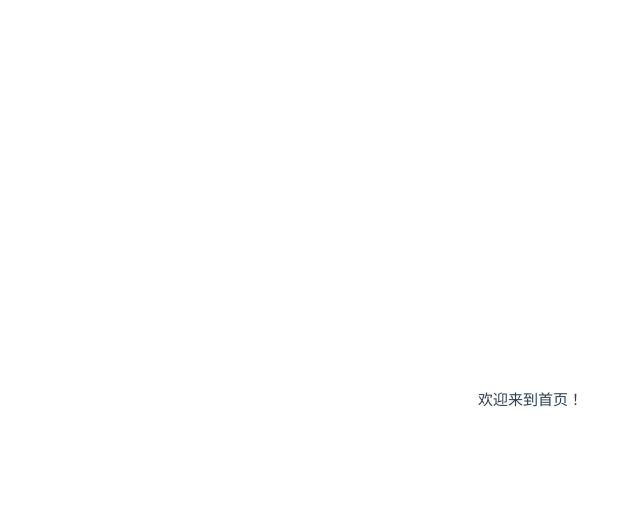
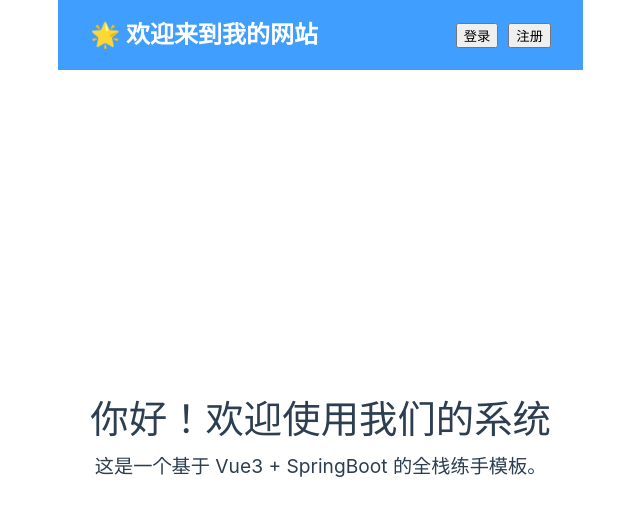
Before and after one commit to gagaNacl/springboot-vue-demo, a Vue app in the folder frontend/: page / in a window 1280 px wide. Shown: the top 516 px of the page, without its empty margins (57-697 px from the left). Built offline with nearby package versions, Linux system fonts and the light colour scheme.

Commit message:
首页 Home.vue 就有了右上角 登录 / 注册按钮！
点击之后，可以自动跳转到对应的页面（虽然现在是空的，但路通了 ✅）

```diff
--- a/frontend/src/router/index.js
+++ b/frontend/src/router/index.js
@@ -5,6 +5,16 @@ const routes = [
     path: '/',
     name: 'home',
     component: () => import('@/views/HomeView.vue') // 你要有一个 Home.vue
+  },
+  {
+    path: '/login',
+    name: 'login',
+    component: () => import('@/views/LoginView.vue') // 登陆页面
+  },
+  {
+    path: '/register',
+    name: 'register',
+    component: () => import('@/views/RegisterView.vue') // 注册页面
   }
 ]
 
--- a/frontend/src/views/HomeView.vue
+++ b/frontend/src/views/HomeView.vue
@@ -1,3 +1,67 @@
 <template>
-  <div>欢迎来到首页！</div>
+  <div class="home-container">
+    <header class="home-header">
+      <div class="logo">🌟 欢迎来到我的网站</div>
+      <div class="auth-buttons">
+        <el-button type="primary" @click="goToLogin">登录</el-button>
+        <el-button type="success" @click="goToRegister">注册</el-button>
+      </div>
+    </header>
+
+    <main class="home-main">
+      <h1>你好！欢迎使用我们的系统</h1>
+      <p>这是一个基于 Vue3 + SpringBoot 的全栈练手模板。</p>
+    </main>
+  </div>
 </template>
+
+<script setup>
+import { useRouter } from 'vue-router'
+import { ElButton } from 'element-plus'
+
+const router = useRouter()
+
+const goToLogin = () => {
+  router.push('/login')
+}
+
+const goToRegister = () => {
+  router.push('/register')
+}
+</script>
+
+<style scoped>
+.home-container {
+  display: flex;
+  flex-direction: column;
+  min-height: 100vh;
+}
+
+.home-header {
+  display: flex;
+  justify-content: space-between;
+  align-items: center;
+  padding: 1rem 2rem;
+  background-color: #409eff;
+  color: #fff;
+}
+
+.logo {
+  font-size: 1.5rem;
+  font-weight: bold;
+}
+
+.auth-buttons > * {
+  margin-left: 10px;
+}
+
+.home-main {
+  flex: 1;
+  display: flex;
+  flex-direction: column;
+  justify-content: center;
+  align-items: center;
+  font-size: 1.2rem;
+  padding: 2rem;
+}
+</style>
--- a/frontend/src/views/LoginView.vue
+++ b/frontend/src/views/LoginView.vue
@@ -1,81 +1,3 @@
 <template>
-    <div class="login-container">
-      <el-card class="login-card">
-        <h2 class="login-title">登录</h2>
-
-        <!-- 登录表单 -->
-        <el-form :model="loginForm" status-icon ref="loginForm" label-width="100px">
-          <el-form-item label="用户名" :rules="[{ required: true, message: '请输入用户名', trigger: 'blur' }]">
-            <el-input v-model="loginForm.username" placeholder="请输入用户名" />
-          </el-form-item>
-
-          <el-form-item label="密码" :rules="[{ required: true, message: '请输入密码', trigger: 'blur' }]">
-            <el-input
-              type="password"
-              v-model="loginForm.password"
-              placeholder="请输入密码"
-            />
-          </el-form-item>
-
-          <el-form-item>
-            <el-button type="primary" @click="handleLogin">登录</el-button>
-          </el-form-item>
-        </el-form>
-      </el-card>
-    </div>
-  </template>
-
-  <script>
-  import { ElForm, ElFormItem, ElInput, ElButton, ElCard } from 'element-plus';
-
-  export default {
-    name: 'LoginView',
-    components: {
-      ElForm,
-      ElFormItem,
-      ElInput,
-      ElButton,
-      ElCard,
-    },
-    data() {
-      return {
-        loginForm: {
-          username: '',
-          password: '',
-        },
-      };
-    },
-    methods: {
-      // 登录处理方法
-      handleLogin() {
-        const { username, password } = this.loginForm;
-
-        if (username === 'admin' && password === '123456') {
-          this.$router.push({ name: 'Home' }); // 登录成功，跳转到首页
-        } else {
-          this.$message.error('用户名或密码错误'); // 显示错误消息
-        }
-      },
-    },
-  };
-  </script>
-
-  <style scoped>
-  .login-container {
-    display: flex;
-    justify-content: center;
-    align-items: center;
-    height: 100vh;
-    background-color: #f4f6f9;
-  }
-
-  .login-card {
-    width: 400px;
-    padding: 20px;
-  }
-
-  .login-title {
-    text-align: center;
-    margin-bottom: 30px;
-  }
-  </style>
+  <div>这里是登录页面</div>
+</template>
--- /dev/null
+++ b/frontend/src/views/RegisterView.vue
@@ -0,0 +1,3 @@
+<template>
+    <div>这里是注册页面</div>
+  </template>
```
